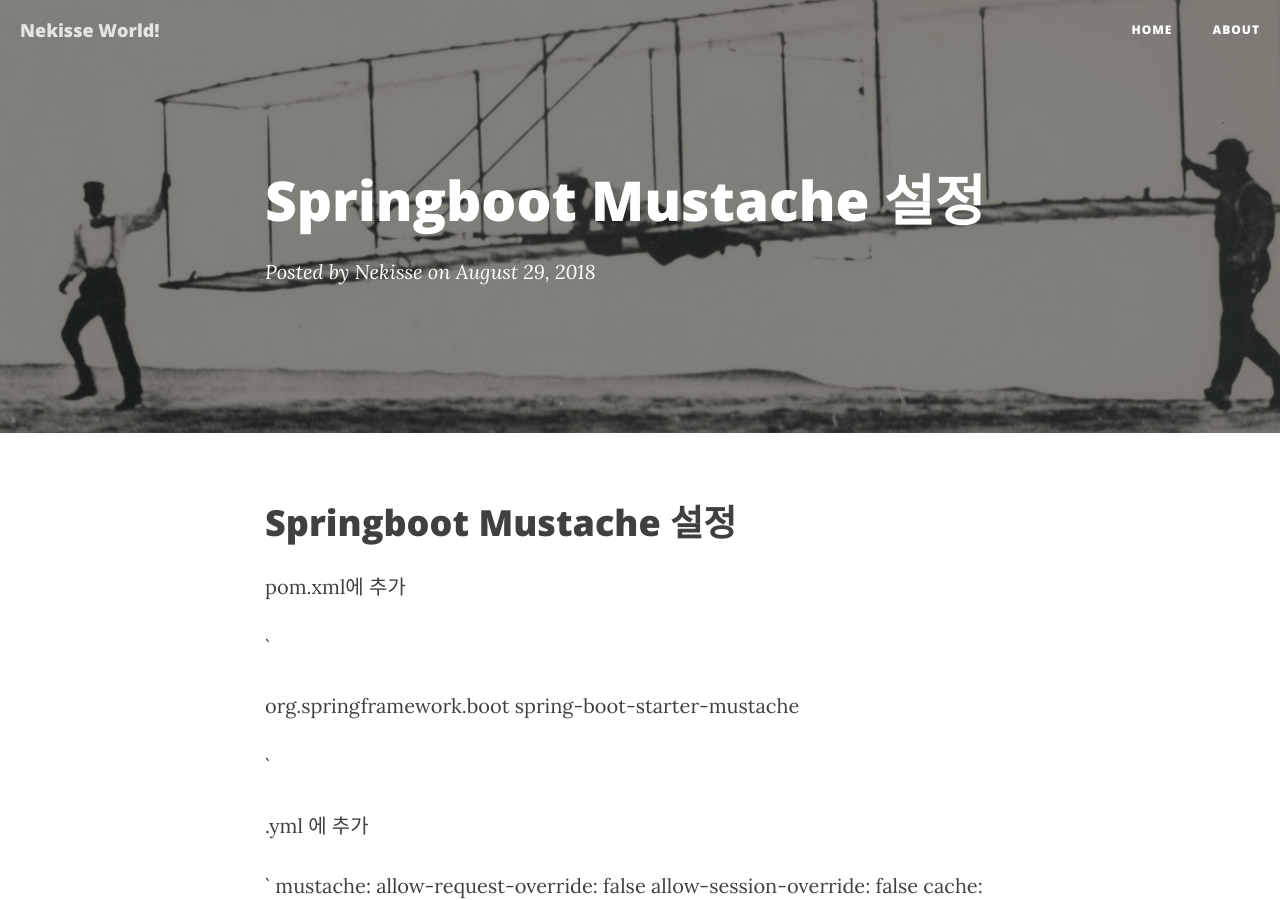
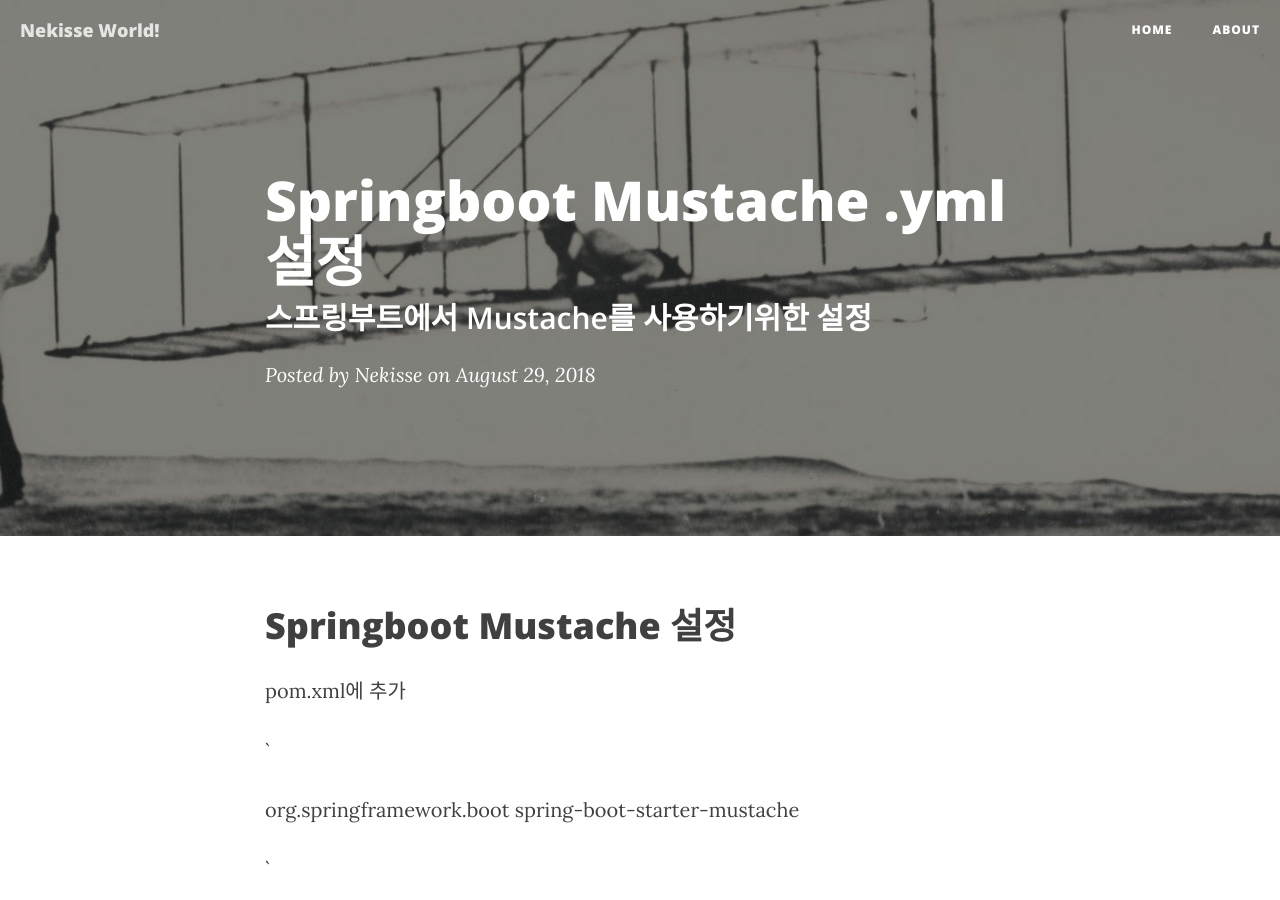
Before and after one commit to nekisse-lee/nekisse-lee.github.io, a Jekyll site: the page built from _posts/2018-08-29-Springboot Mustache 설정.md, in a window 1280 px wide and 900 px high. Built offline with Jekyll 4.4.1, drawn with Linux system fonts in a browser that asks for light colours; nearby versions of some CDN libraries; comment, search, counter and statistics services are not loaded.

Commit message:
mustache 설정

```diff
--- a/_posts/2018-08-29-Springboot Mustache 설정.md
+++ b/_posts/2018-08-29-Springboot Mustache 설정.md
@@ -1,7 +1,7 @@
 ---
 layout:     post
-title:      "Springboot Mustache 설정"
-subtitle:   ""
+title:      "Springboot Mustache .yml 설정"
+subtitle:   "스프링부트에서 Mustache를 사용하기위한 설정"
 date:       2018-08-29 12:00:00
 author:     "Nekisse"
 header-img: "img/post-bg-02.jpg"
```
